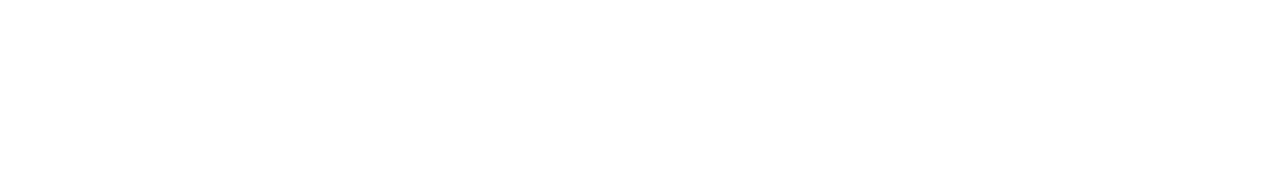
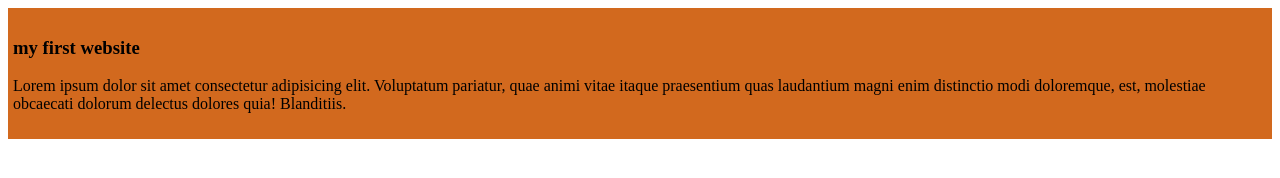
Before and after one commit to Zahid-Hasan-97/My-first-github-repo, a plain HTML site: page index.html in a window 1280 px wide. Drawn offline with Linux system fonts and the light colour scheme.

Commit message:
added the first blog

```diff
--- a/index.html
+++ b/index.html
@@ -4,8 +4,14 @@
     <meta charset="UTF-8">
     <meta name="viewport" content="width=device-width, initial-scale=1.0">
     <title>my first repo</title>
+
+    <link rel="stylesheet" href="styles\blog.css">
+
 </head>
 <body>
-
+    <div>
+        <h3> my first website</h3>
+        <p> Lorem ipsum dolor sit amet consectetur adipisicing elit. Voluptatum pariatur, quae animi vitae itaque praesentium quas laudantium magni enim distinctio modi doloremque, est, molestiae obcaecati dolorum delectus dolores quia! Blanditiis.</p>
+    </div>
 </body>
 </html>
--- /dev/null
+++ b/styles/blog.css
@@ -0,0 +1,5 @@
+div{
+    background-color: chocolate;
+    padding: 10px;
+    padding-left: 5px;
+}
```
